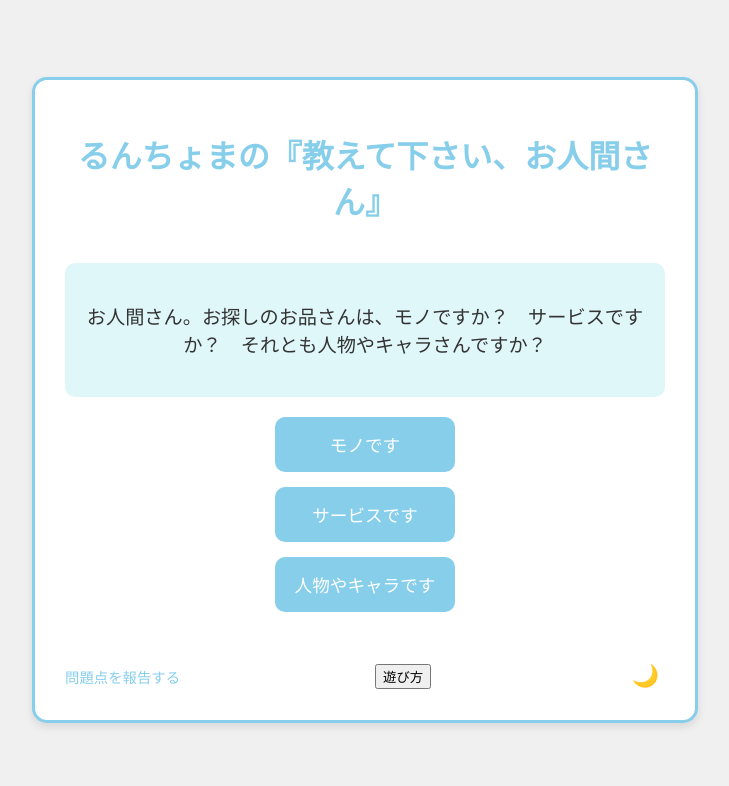
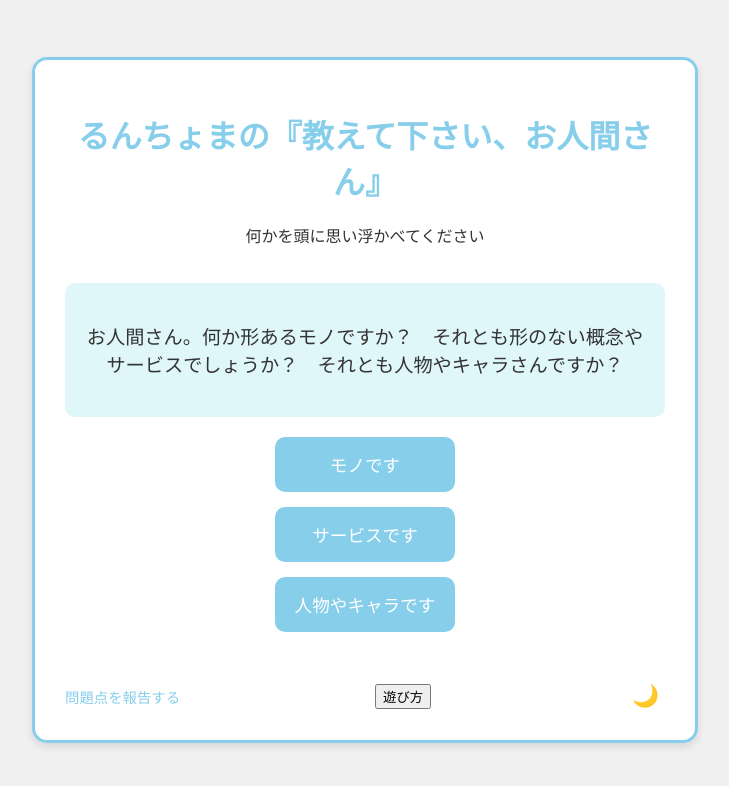
Before and after one commit to Mitsuru-Tagami/runchoma-oshiete, a website with bundled scripts: page index.html in a window 1280 px wide. Shown: the whole page, without its empty margins (275-1004 px from the left). Built offline with nearby package versions, Linux system fonts and the light colour scheme.

Commit message:
feat: 初期メッセージと質問文を修正

```diff
--- a/index.html
+++ b/index.html
@@ -13,6 +13,7 @@
         <header>
             <!-- ロゴ or イラストが入ります -->
             <h1>るんちょまの『教えて下さい、お人間さん』</h1>
+            <p class="intro-message">何かを頭に思い浮かべてください</p>
         </header>
         <main>
             <section class="message-area">
--- a/ui.js
+++ b/ui.js
@@ -100,7 +100,7 @@ export function showAkinatorLink() {
 
 // 初期画面表示
 export function setupInitialUI() {
-    uiElements.messageElement.textContent = "お人間さん。お探しのお品さんは、モノですか？　サービスですか？　それとも人物やキャラさんですか？";
+    uiElements.messageElement.textContent = "お人間さん。何か形あるモノですか？　それとも形のない概念やサービスでしょうか？　それとも人物やキャラさんですか？";
     uiElements.initialSelectionButtons.style.display = 'grid';
     uiElements.mainQuestionButtons.style.display = 'none';
     uiElements.candidateSelectionArea.style.display = 'none';
```
